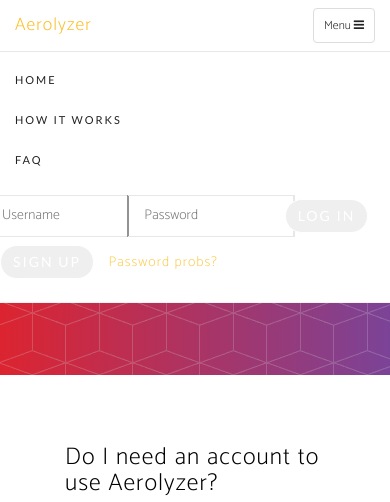
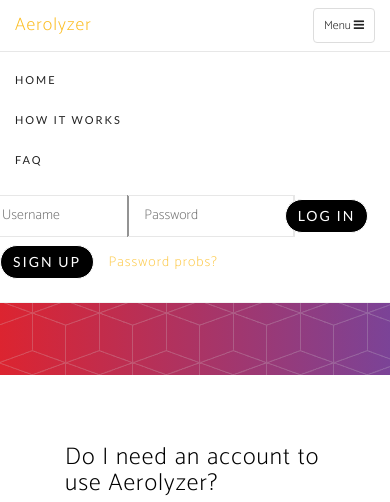
Before and after one commit to Aerolyzer/Aerolyzer_App, a Django app: page /app/faq in a window 390 px wide, after a click that opens the changed part. Shown: the top 502 px of the page. Run offline with Django 3.2, Linux system fonts and the light colour scheme; some libraries are stand-ins or nearby versions; some web fonts are replaced.

Commit message:
Minor fix to make buttons visible on mobile

```diff
--- a/Aerolyzer/app/templates/app/base.html
+++ b/Aerolyzer/app/templates/app/base.html
@@ -69,11 +69,11 @@
 								<input type="text" class="navbar-form form-control-static" id="id_username" name="username" placeholder="Username" required>
 								<label class="sr-only" for="id_password">{{ form.password }}</label>
 								<input type="password" class="navbar-form form-control-static" id="id_password" name="password" placeholder="Password" required>
-								<button type="submit" class="btn btn-outline btn-group-lg  page-scroll" value ="Login">Log in</button>
+								<button type="submit"  style="background-color:black" class="btn btn-outline btn-group-lg  page-scroll" value ="Login">Log in</button>
 							</form>
 							{% if not is_index %}
 								<form class="form" style="display: inline-block;" action="../app/signup">
-									<button class="btn btn-outline btn-group-lg  page-scroll">Sign up</button>
+									<button class="btn btn-outline btn-group-lg  page-scroll"  style="background-color:black">Sign up</button>
 								</form>
 							{% endif %}
 							<a class="page-scroll" style="padding-left: 10px;" href="../app/reset">Password probs?</a>
```
